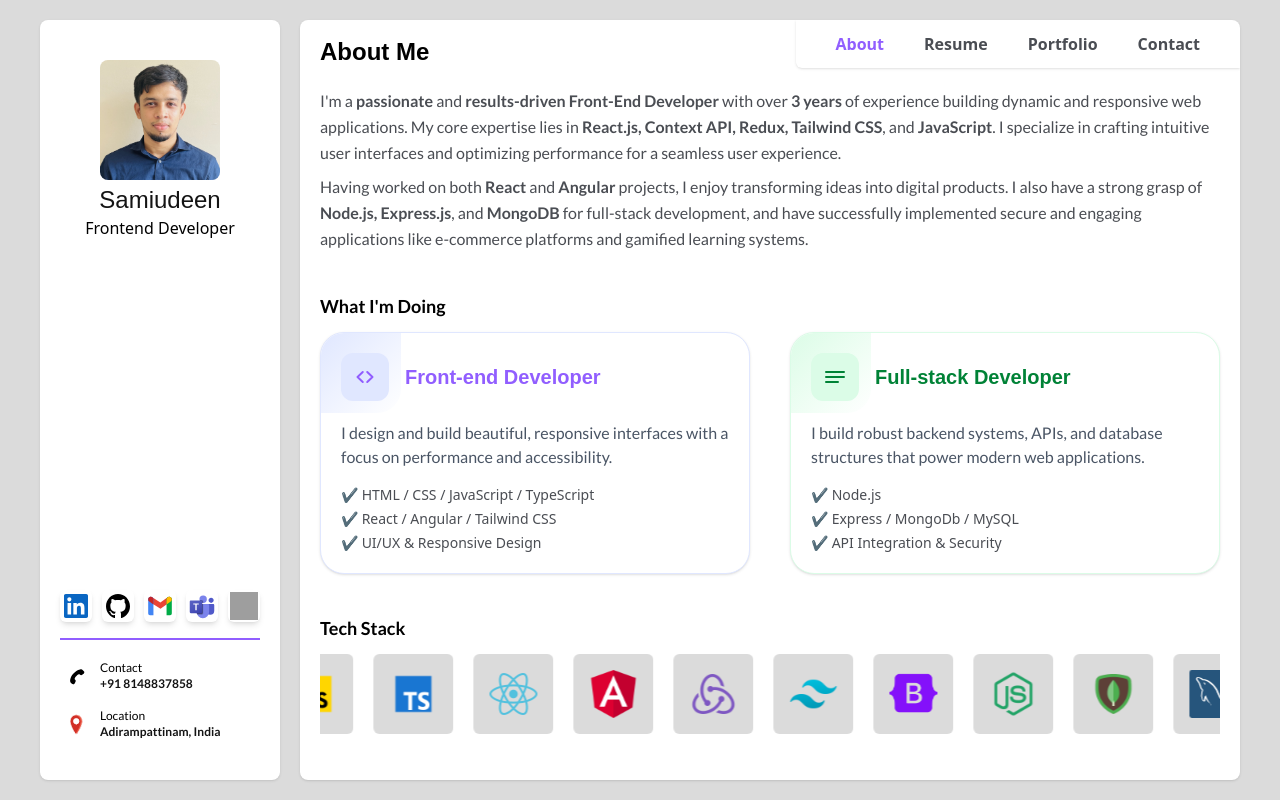
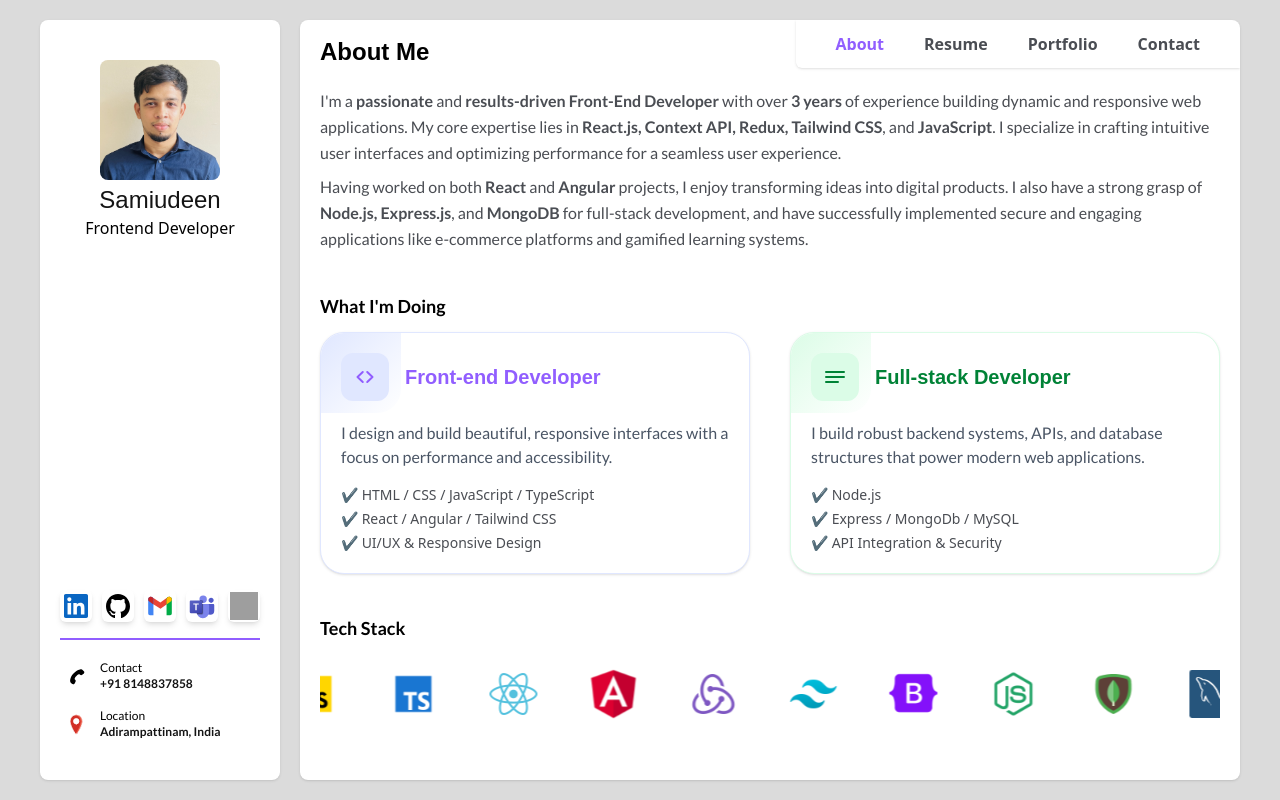
Before and after one commit to samiudeen96/portfolio, a React (Vite) app: page /#/about in a window 1280 px wide. Built offline with nearby package versions, Linux system fonts and the light colour scheme; grey boxes are pictures that could not be loaded.

Commit message:
'update'

```diff
--- a/src/index.css
+++ b/src/index.css
@@ -98,7 +98,7 @@ p {
 
 .front,
 .back {
-  @apply absolute top-0 left-0 w-[80px] h-[80px] bg-[#dbdbdb] rounded-md  flex items-center justify-center;
+  @apply absolute top-0 left-0 w-[80px] h-[80px]  rounded-md  flex items-center justify-center;
   backface-visibility: hidden;
 }
 
```
